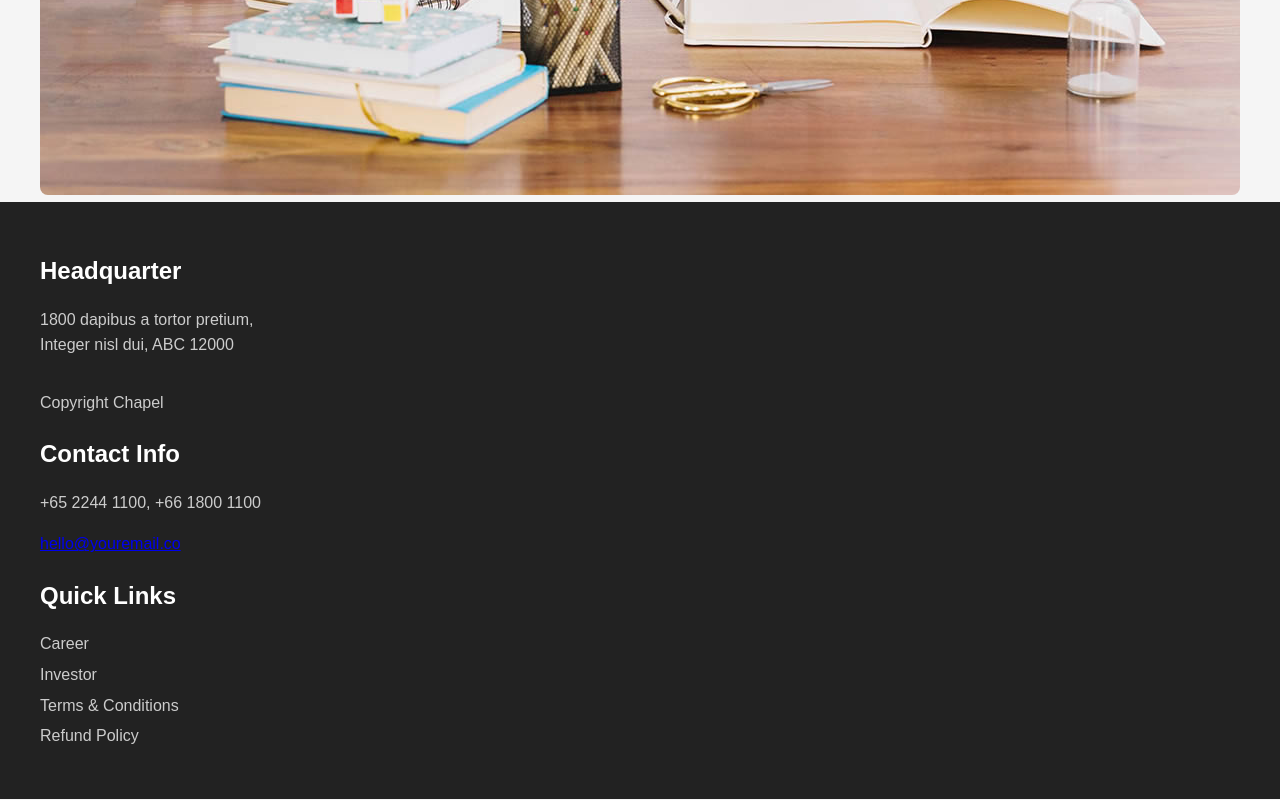
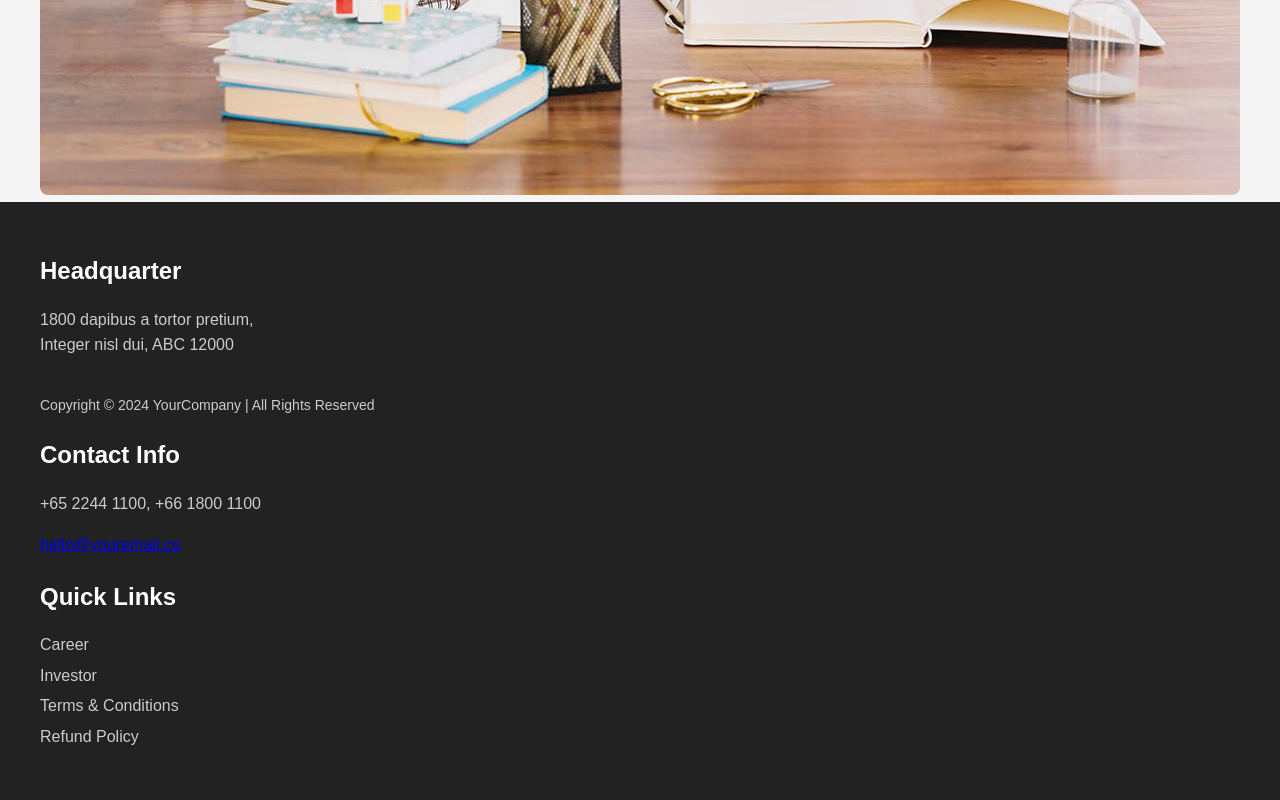
Before and after one commit to meyieee/Chapel-webapp, a React (Create React App) app: page / in a window 1280 px wide. Shown: the part 2323-3123 px from the top of the page. Built offline with nearby package versions, Linux system fonts and the light colour scheme.

Commit message:
changes footer&header

```diff
--- a/src/components/Footer/index.js
+++ b/src/components/Footer/index.js
@@ -26,7 +26,10 @@ const Footer = () => {
                 </li>
               </ul>
               <div className="copyright-text">
-                <p>Copyright Chapel</p>
+                <p style={{ marginTop: "20px", fontSize: "14px" }}>
+                  Copyright © {new Date().getFullYear()} YourCompany | All
+                  Rights Reserved
+                </p>
               </div>
             </div>
           </div>
```
